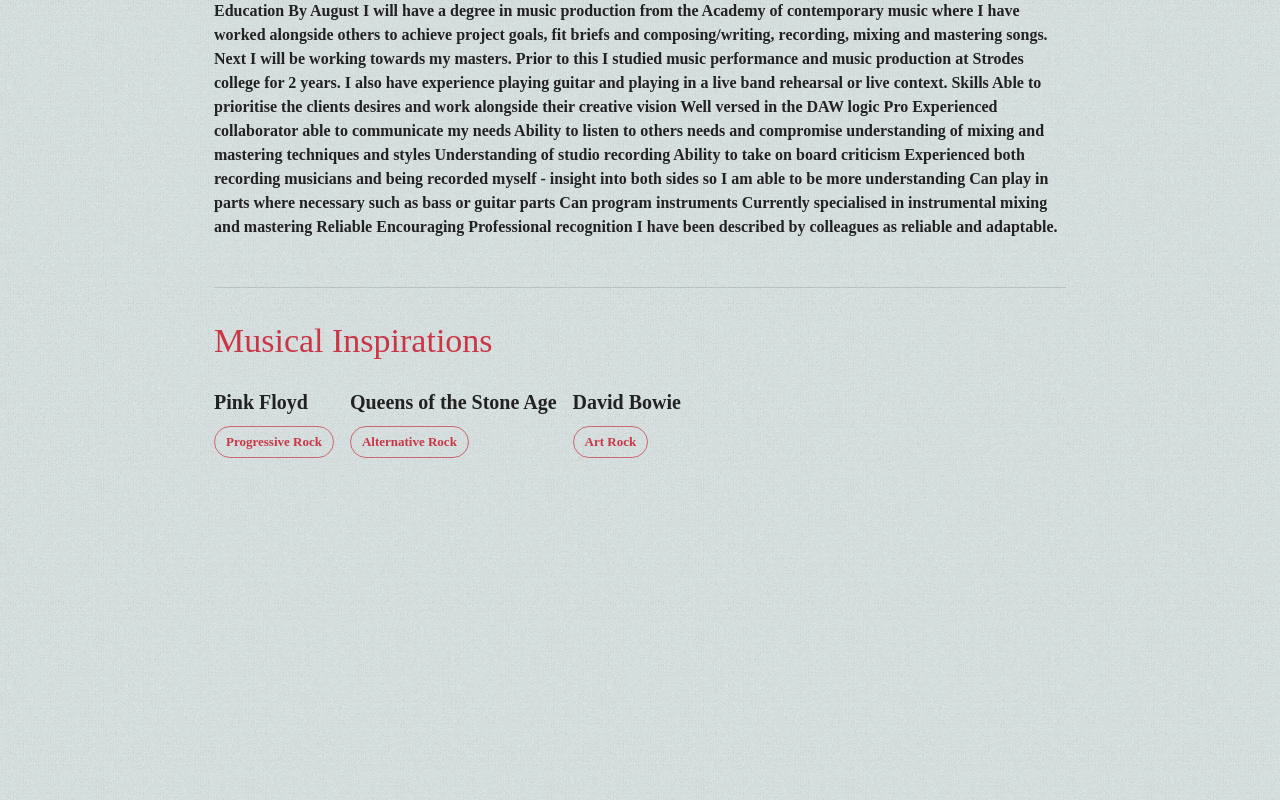
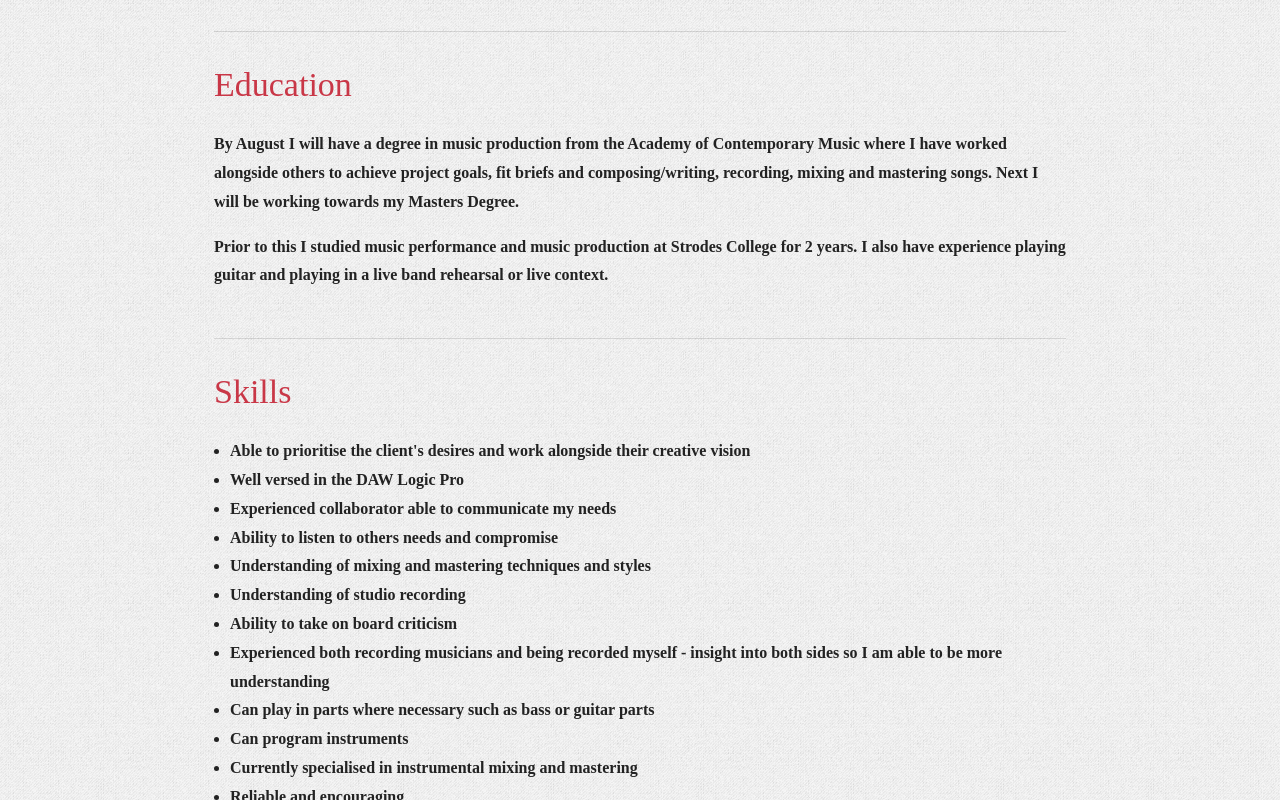
Before and after one commit to lukavr05/kai-website, a React (Vite) app: page /about in a window 1280 px wide. Shown: the part 620-1420 px from the top of the page. Built offline with nearby package versions, Linux system fonts and the light colour scheme; a web font is replaced by a local one.

Commit message:
updated pages

```diff
--- a/src/App.css
+++ b/src/App.css
@@ -2,7 +2,7 @@ html, body, #root {
   margin: 0;
   padding: 0;
   width: 100%;
-  height: 200vh;
+  height: 0vh;
   background-image: url('/images/grey-jean.png');
   background-repeat: repeat;
   background-size: 150px 150px;
--- a/src/pages/About.jsx
+++ b/src/pages/About.jsx
@@ -2,7 +2,6 @@ import {
   Box,
   Typography,
   Container,
-  Chip,
   Divider
 } from "@mui/material";
 
@@ -57,34 +56,60 @@ function About() {
             I also enjoy river fishing and reading fantasy novels. If I could tell you one thing about me
             it's that I want to help people bring their ideas into the world so that they can be shared.
           </Typography>
-          <Typography>
+        </Box>
+
+        <Divider sx={{ my: 4 }} />
+
+        {/* Education */}
+        <Box sx={{ mb: 6 }}>
+          <Typography variant="h4" sx={{ mb: 3, color: 'primary.main' }}>
             Education
+          </Typography>
+          <Typography variant="body1" paragraph sx={{ lineHeight: 1.8 }}>
+            By August I will have a degree in music production from the Academy of Contemporary Music where I have worked
+            alongside others to achieve project goals, fit briefs and composing/writing, recording, mixing and mastering songs.
+            Next I will be working towards my Masters Degree.
+          </Typography>
+          <Typography variant="body1" paragraph sx={{ lineHeight: 1.8 }}>
+            Prior to this I studied music performance and music production at Strodes College for 2 years.
+            I also have experience playing guitar and playing in a live band rehearsal or live context.
+          </Typography>
+        </Box>
 
-By August I will have a degree in music production from the Academy of contemporary music where I have worked alongside others to achieve project goals, fit briefs and composing/writing, recording, mixing and mastering songs.
-Next I will be working towards my masters.
-Prior to this I studied music performance and music production at Strodes college for 2 years.
-I also have experience playing guitar and playing in a live band rehearsal or live context.
+        <Divider sx={{ my: 4 }} />
 
-Skills
-Able to prioritise the clients desires and work alongside their creative vision
-Well versed in the DAW logic Pro
-Experienced collaborator able to communicate my needs
-Ability to listen to others needs and compromise
-understanding of mixing and mastering techniques and styles
-Understanding of studio recording
-Ability to take on board criticism
-Experienced both recording musicians and being recorded myself - insight into both sides so I am able to be more understanding
-Can play in parts where necessary such as bass or guitar parts
-Can program instruments
-Currently specialised in instrumental mixing and mastering
-Reliable
-Encouraging
+        {/* Skills */}
+        <Box sx={{ mb: 6 }}>
+          <Typography variant="h4" sx={{ mb: 3, color: 'primary.main' }}>
+            Skills
+          </Typography>
+          <Box sx={{ mb: 3 }}>
+            <Typography variant="body1" component="ul" sx={{ lineHeight: 1.8, pl: 2 }}>
+              <li>Able to prioritise the client's desires and work alongside their creative vision</li>
+              <li>Well versed in the DAW Logic Pro</li>
+              <li>Experienced collaborator able to communicate my needs</li>
+              <li>Ability to listen to others needs and compromise</li>
+              <li>Understanding of mixing and mastering techniques and styles</li>
+              <li>Understanding of studio recording</li>
+              <li>Ability to take on board criticism</li>
+              <li>Experienced both recording musicians and being recorded myself - insight into both sides so I am able to be more understanding</li>
+              <li>Can play in parts where necessary such as bass or guitar parts</li>
+              <li>Can program instruments</li>
+              <li>Currently specialised in instrumental mixing and mastering</li>
+              <li>Reliable and encouraging</li>
+            </Typography>
+          </Box>
+        </Box>
 
+        <Divider sx={{ my: 4 }} />
 
-
-Professional recognition
-
-I have been described by colleagues as reliable and adaptable.
+        {/* Professional Recognition */}
+        <Box sx={{ mb: 6 }}>
+          <Typography variant="h4" sx={{ mb: 3, color: 'primary.main' }}>
+            Professional Recognition
+          </Typography>
+          <Typography variant="body1" paragraph sx={{ lineHeight: 1.8 }}>
+            I have been described by colleagues as reliable and adaptable.
           </Typography>
         </Box>
 
@@ -101,12 +126,6 @@ I have been described by colleagues as reliable and adaptable.
                 <Typography variant="h6" sx={{ fontWeight: 'bold', mb: 1 }}>
                   {artist.name}
                 </Typography>
-                <Chip
-                  label={artist.genre}
-                  color="primary"
-                  variant="outlined"
-                  sx={{ mb: 2 }}
-                />
               </Box>
             ))}
           </Box>
--- a/src/pages/Media.jsx
+++ b/src/pages/Media.jsx
@@ -91,16 +91,6 @@ function Media() {
             }}
           >
             Media
-          </Typography>
-          <Typography
-            variant="h6"
-            sx={{
-              color: 'text.secondary',
-              fontFamily: '"Playfair Display", serif',
-              mb: 4
-            }}
-          >
-            Behind the scenes, live performances, and studio moments
           </Typography>
         </Box>
 
--- a/src/pages/Portfolio.jsx
+++ b/src/pages/Portfolio.jsx
@@ -83,27 +83,24 @@ The aim was to create memorable music using traditional nordic folk instrumentat
 The most enjoyable part of this project was the necessity of creativity to find alternatives to traditional instrumentation. A good example being the use of drum sticks as replacement for percussive bone instrumentation.`,
       videos: [
         {
-          id: '',
-          title: 'The Nokken - Main Theme',
-          description: 'Haunting Nordic folk-inspired soundtrack'
+          id: 'gaHH0gnre5I',
+          title: 'The Nokken Intro',
+          description: ''
         },
         {
-          id: 'dQw4w9WgXcQ',
-          title: 'Creative Process - Traditional Instruments',
-          description: 'Exploring Nordic folk instrumentation techniques'
+          id: '2_4Xdjz-za8',
+          title: 'The Nokken Outro',
+          description: ''
         }
       ],
       photos: [
-        'images/kai-1.jpeg',
-        'images/sc-live-1.jpeg',
-        'images/sc-live-2.jpeg'
       ],
       tags: ['Soundtrack', 'Nordic Folk', 'Solo Project', 'Film Music', 'Creative Process']
     },
     {
       id: 'stone-compass',
       title: 'Stone Compass',
-      subtitle: 'Collaborative Live Performances',
+      subtitle: 'Collaborative Live Performance',
       icon: <MusicNote />,
       color: '#8b4513',
       description: `Stone Compass represents my collaborative work with my best mate, creating atmospheric indie rock that blends various influences. These live performances showcase our chemistry as musicians and our ability to connect with audiences through our shared musical vision.`,
@@ -117,7 +114,8 @@ The most enjoyable part of this project was the necessity of creativity to find
       photos: [
         'images/sc-live-1.jpeg',
         'images/sc-live-2.jpeg',
-        'images/sc-live-3.jpeg'
+        'images/sc-live-3.jpeg',
+        'images/kai-1.jpeg'
       ],
       tags: ['Live Performance', 'Collaboration', 'Indie Rock', 'Atmospheric']
     }
```
